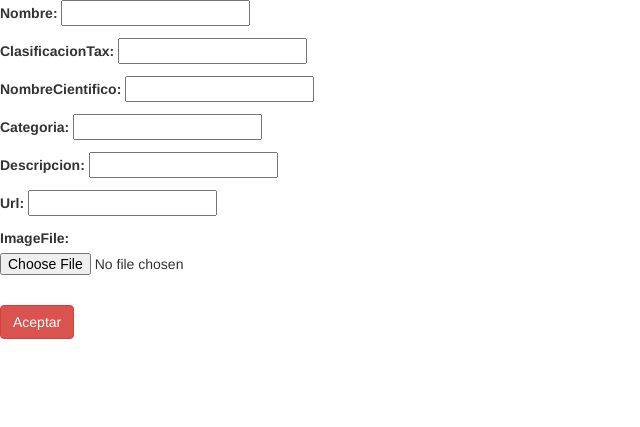
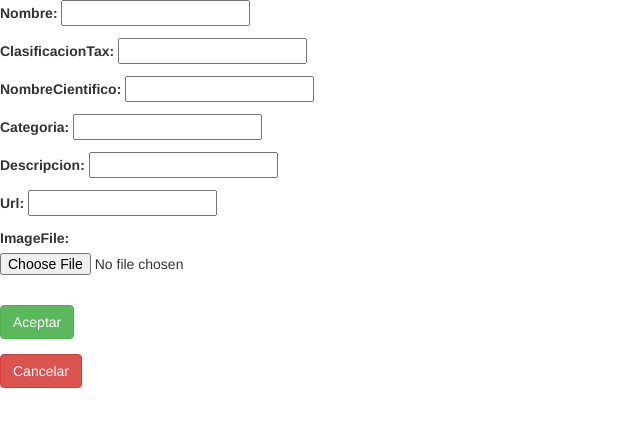
Before and after one commit to cristianABC/reserva, a Django app: page /modulos/addEspecie/ in a window 1280 px wide. Shown: the top 427 px of the page, without its empty margins (0-640 px from the left). Run offline with Django 3.2, Linux system fonts and the light colour scheme; some libraries are stand-ins or nearby versions.

Commit message:
Navegación hacía atrás en agregar especie

```diff
--- a/modulos/templates/modulos/especie_form.html
+++ b/modulos/templates/modulos/especie_form.html
@@ -14,9 +14,10 @@
         {% csrf_token %}
         {{ form.as_p }}
         <br>
-        <button class="btn btn-danger" type="submit" >Aceptar</button>
+        <button class="btn btn-success" type="submit" >Aceptar</button>
 
-      </form>
+
+      </form><a href="{%url 'index'%}"class="btn btn-danger" >Cancelar</a>
 </body>
 {%endblock content%}
 </html>
```
